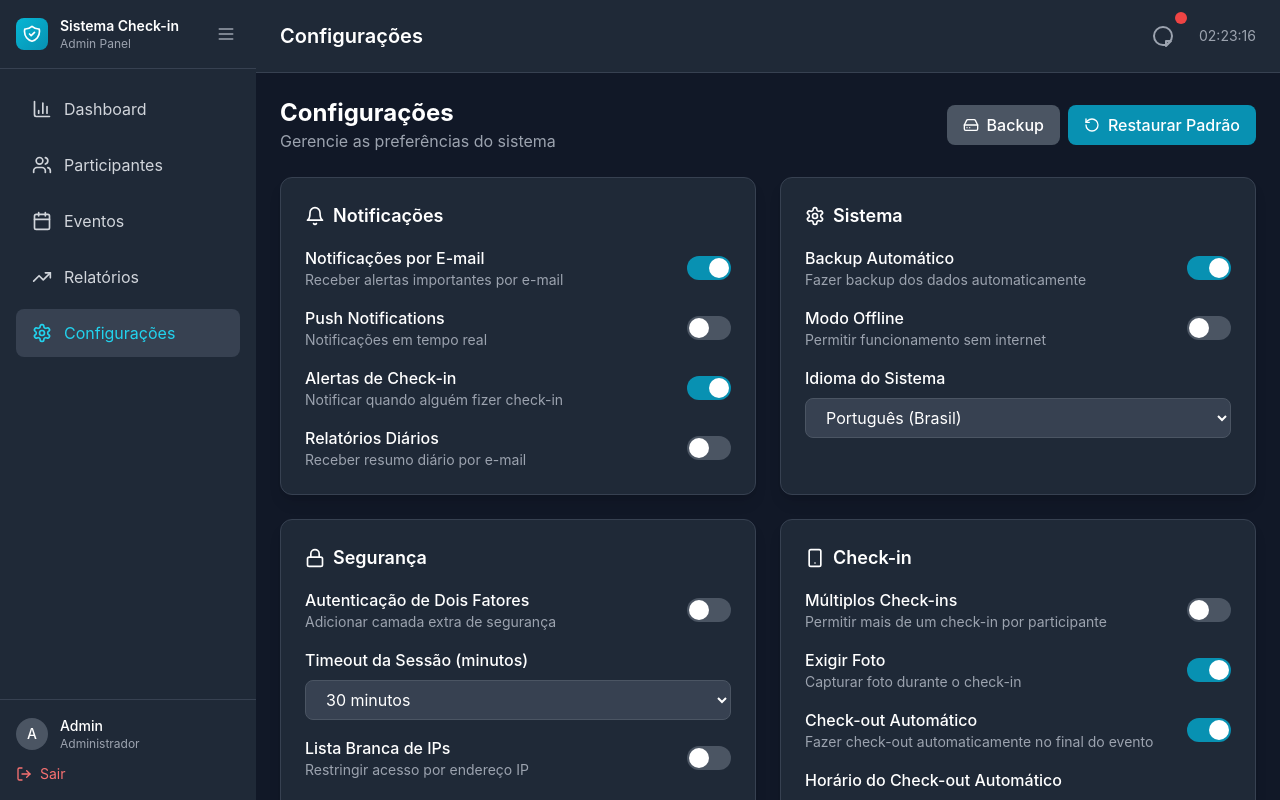
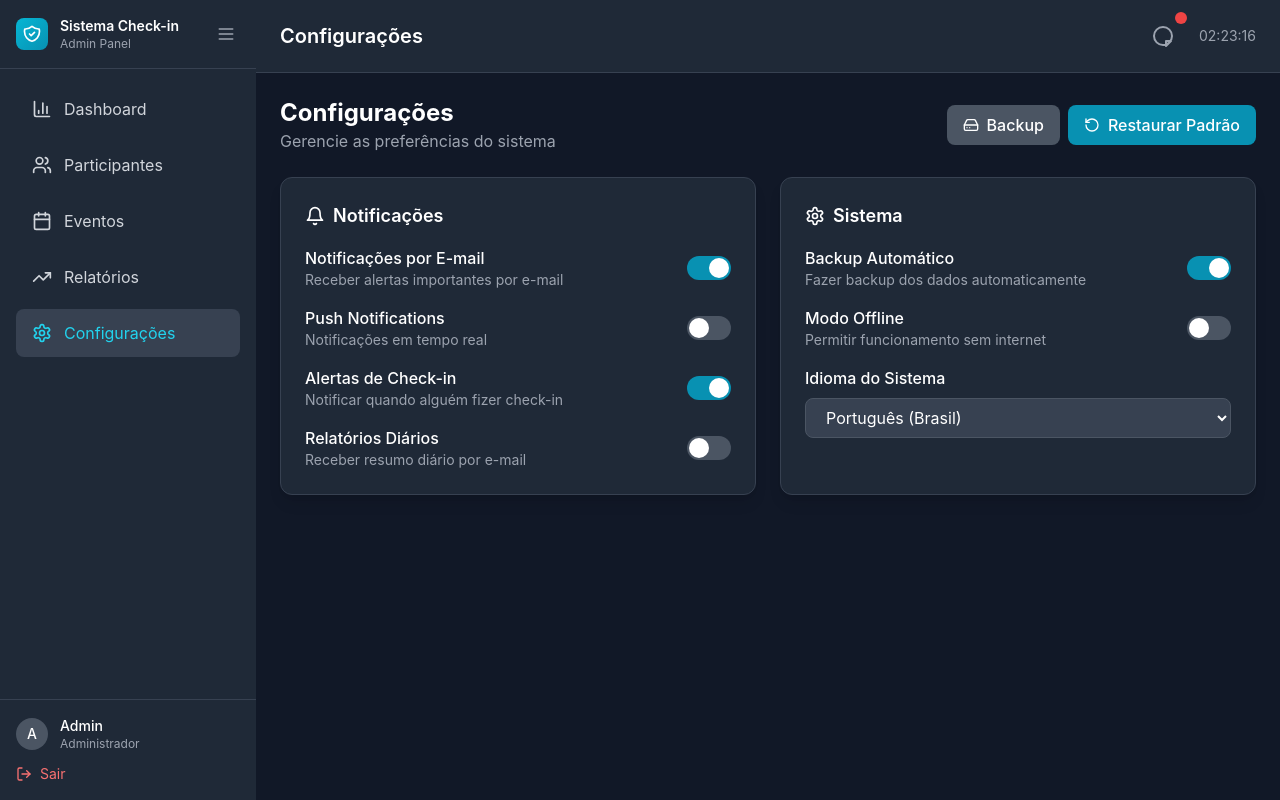
Before and after one commit to LACC-DEVLINK/checkin-exercito-web, a React (Create React App) app: page /settings in a window 1280 px wide. Built offline with nearby package versions, Linux system fonts and the light colour scheme.

Commit message:
Atualização na tela de configurações

```diff
--- a/src/pages/SettingsPage.tsx
+++ b/src/pages/SettingsPage.tsx
@@ -254,191 +254,6 @@ const SettingsPage: React.FC = () => {
             </div>
           </div>
         </div>
-
-        {/* Segurança */}
-        <div className="card">
-          <h3 className="text-lg font-semibold text-white mb-4 flex items-center">
-            <Lock size={20} className="mr-2" />
-            Segurança
-          </h3>
-          <div className="space-y-4">
-            <div className="flex items-center justify-between">
-              <div>
-                <div className="text-white font-medium">Autenticação de Dois Fatores</div>
-                <div className="text-gray-400 text-sm">Adicionar camada extra de segurança</div>
-              </div>
-              <label className="relative inline-flex items-center cursor-pointer">
-                <input
-                  type="checkbox"
-                  checked={settings.security.twoFactorAuth}
-                  onChange={() => handleToggle('security', 'twoFactorAuth')}
-                  className="sr-only"
-                />
-                <div className={`w-11 h-6 rounded-full transition-colors ${
-                  settings.security.twoFactorAuth ? 'bg-primary-600' : 'bg-gray-600'
-                }`}>
-                  <div className={`w-5 h-5 bg-white rounded-full transition-transform ${
-                    settings.security.twoFactorAuth ? 'translate-x-5' : 'translate-x-0'
-                  } mt-0.5 ml-0.5`}></div>
-                </div>
-              </label>
-            </div>
-
-            <div>
-              <label className="block text-white font-medium mb-2">Timeout da Sessão (minutos)</label>
-              <select
-                value={settings.security.sessionTimeout}
-                onChange={(e) => handleSelectChange('security', 'sessionTimeout', e.target.value)}
-                className="input-field w-full"
-              >
-                <option value="15">15 minutos</option>
-                <option value="30">30 minutos</option>
-                <option value="60">1 hora</option>
-                <option value="120">2 horas</option>
-              </select>
-            </div>
-
-            <div className="flex items-center justify-between">
-              <div>
-                <div className="text-white font-medium">Lista Branca de IPs</div>
-                <div className="text-gray-400 text-sm">Restringir acesso por endereço IP</div>
-              </div>
-              <label className="relative inline-flex items-center cursor-pointer">
-                <input
-                  type="checkbox"
-                  checked={settings.security.ipWhitelist}
-                  onChange={() => handleToggle('security', 'ipWhitelist')}
-                  className="sr-only"
-                />
-                <div className={`w-11 h-6 rounded-full transition-colors ${
-                  settings.security.ipWhitelist ? 'bg-primary-600' : 'bg-gray-600'
-                }`}>
-                  <div className={`w-5 h-5 bg-white rounded-full transition-transform ${
-                    settings.security.ipWhitelist ? 'translate-x-5' : 'translate-x-0'
-                  } mt-0.5 ml-0.5`}></div>
-                </div>
-              </label>
-            </div>
-          </div>
-        </div>
-
-        {/* Check-in */}
-        <div className="card">
-          <h3 className="text-lg font-semibold text-white mb-4 flex items-center">
-            <Smartphone size={20} className="mr-2" />
-            Check-in
-          </h3>
-          <div className="space-y-4">
-            <div className="flex items-center justify-between">
-              <div>
-                <div className="text-white font-medium">Múltiplos Check-ins</div>
-                <div className="text-gray-400 text-sm">Permitir mais de um check-in por participante</div>
-              </div>
-              <label className="relative inline-flex items-center cursor-pointer">
-                <input
-                  type="checkbox"
-                  checked={settings.checkIn.allowMultiple}
-                  onChange={() => handleToggle('checkIn', 'allowMultiple')}
-                  className="sr-only"
-                />
-                <div className={`w-11 h-6 rounded-full transition-colors ${
-                  settings.checkIn.allowMultiple ? 'bg-primary-600' : 'bg-gray-600'
-                }`}>
-                  <div className={`w-5 h-5 bg-white rounded-full transition-transform ${
-                    settings.checkIn.allowMultiple ? 'translate-x-5' : 'translate-x-0'
-                  } mt-0.5 ml-0.5`}></div>
-                </div>
-              </label>
-            </div>
-
-            <div className="flex items-center justify-between">
-              <div>
-                <div className="text-white font-medium">Exigir Foto</div>
-                <div className="text-gray-400 text-sm">Capturar foto durante o check-in</div>
-              </div>
-              <label className="relative inline-flex items-center cursor-pointer">
-                <input
-                  type="checkbox"
-                  checked={settings.checkIn.requirePhoto}
-                  onChange={() => handleToggle('checkIn', 'requirePhoto')}
-                  className="sr-only"
-                />
-                <div className={`w-11 h-6 rounded-full transition-colors ${
-                  settings.checkIn.requirePhoto ? 'bg-primary-600' : 'bg-gray-600'
-                }`}>
-                  <div className={`w-5 h-5 bg-white rounded-full transition-transform ${
-                    settings.checkIn.requirePhoto ? 'translate-x-5' : 'translate-x-0'
-                  } mt-0.5 ml-0.5`}></div>
-                </div>
-              </label>
-            </div>
-
-            <div className="flex items-center justify-between">
-              <div>
-                <div className="text-white font-medium">Check-out Automático</div>
-                <div className="text-gray-400 text-sm">Fazer check-out automaticamente no final do evento</div>
-              </div>
-              <label className="relative inline-flex items-center cursor-pointer">
-                <input
-                  type="checkbox"
-                  checked={settings.checkIn.autoCheckOut}
-                  onChange={() => handleToggle('checkIn', 'autoCheckOut')}
-                  className="sr-only"
-                />
-                <div className={`w-11 h-6 rounded-full transition-colors ${
-                  settings.checkIn.autoCheckOut ? 'bg-primary-600' : 'bg-gray-600'
-                }`}>
-                  <div className={`w-5 h-5 bg-white rounded-full transition-transform ${
-                    settings.checkIn.autoCheckOut ? 'translate-x-5' : 'translate-x-0'
-                  } mt-0.5 ml-0.5`}></div>
-                </div>
-              </label>
-            </div>
-
-            <div>
-              <label className="block text-white font-medium mb-2">Horário do Check-out Automático</label>
-              <input
-                type="time"
-                value={settings.checkIn.checkOutTime}
-                onChange={(e) => handleSelectChange('checkIn', 'checkOutTime', e.target.value)}
-                className="input-field w-full"
-              />
-            </div>
-          </div>
-        </div>
-      </div>
-
-      {/* Danger Zone */}
-      <div className="card border-red-700">
-        <h3 className="text-lg font-semibold text-red-400 mb-4 flex items-center">
-          <AlertTriangle size={20} className="mr-2" />
-          Zona de Perigo
-        </h3>
-        <div className="space-y-4">
-          <div className="bg-red-900 bg-opacity-30 rounded-lg p-4">
-            <div className="flex items-center justify-between">
-              <div>
-                <div className="text-white font-medium">Limpar Todos os Dados</div>
-                <div className="text-gray-400 text-sm">Remove todos os participantes e eventos permanentemente</div>
-              </div>
-              <button className="px-4 py-2 bg-red-600 hover:bg-red-700 text-white rounded-lg transition-colors">
-                Limpar Dados
-              </button>
-            </div>
-          </div>
-
-          <div className="bg-red-900 bg-opacity-30 rounded-lg p-4">
-            <div className="flex items-center justify-between">
-              <div>
-                <div className="text-white font-medium">Excluir Conta</div>
-                <div className="text-gray-400 text-sm">Exclui permanentemente sua conta e todos os dados</div>
-              </div>
-              <button className="px-4 py-2 bg-red-600 hover:bg-red-700 text-white rounded-lg transition-colors">
-                Excluir Conta
-              </button>
-            </div>
-          </div>
-        </div>
       </div>
     </div>
   );
```
